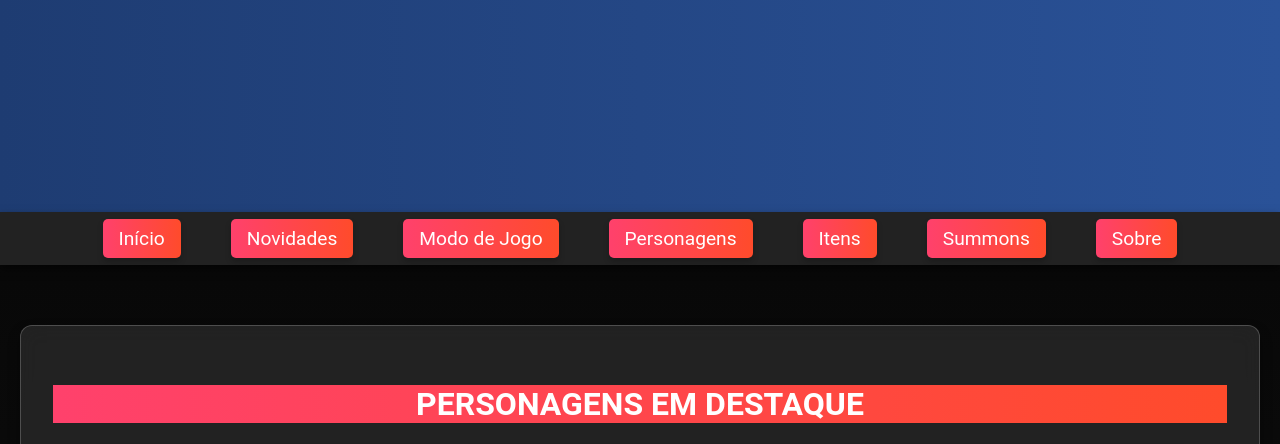
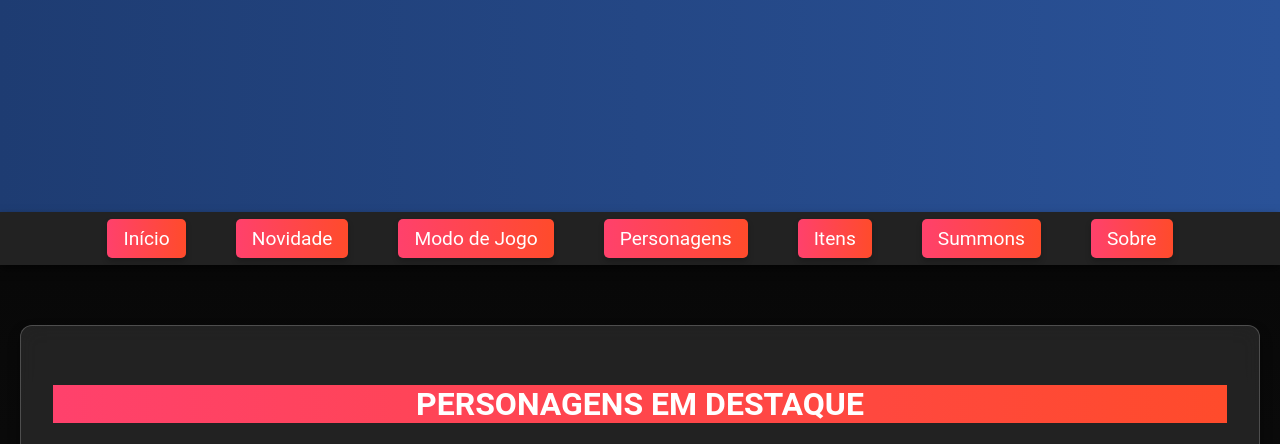
Before and after one commit to EdinFaria/SITEDBL-PTBR, a plain HTML site: page SITEDBL/index.html in a window 1280 px wide. Shown: the part 332-776 px from the top of the page. Drawn offline with Linux system fonts and the light colour scheme; files whose address does not match are found by name.

Commit message:
Mudando Nome

```diff
--- a/SITEDBL/index.html
+++ b/SITEDBL/index.html
@@ -26,7 +26,7 @@
     <nav>
         <ul>
             <li><a href="index.html"> Início </a></li>
-            <li><a href="novidades"> Novidades </a>
+            <li><a href="novidades"> Novidade </a>
                 <ul class="submenu">
                     <li><a href="html/atualizacoes_jogo.html"> Atualizações do Jogo </a></li>
                     <li><a href="html/eventos_novos.html"> Eventos Novos </a></li>
```
